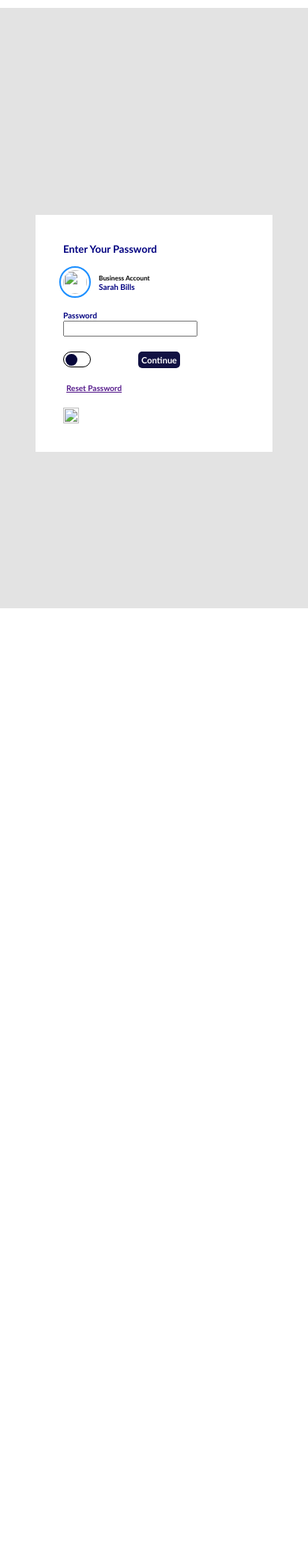
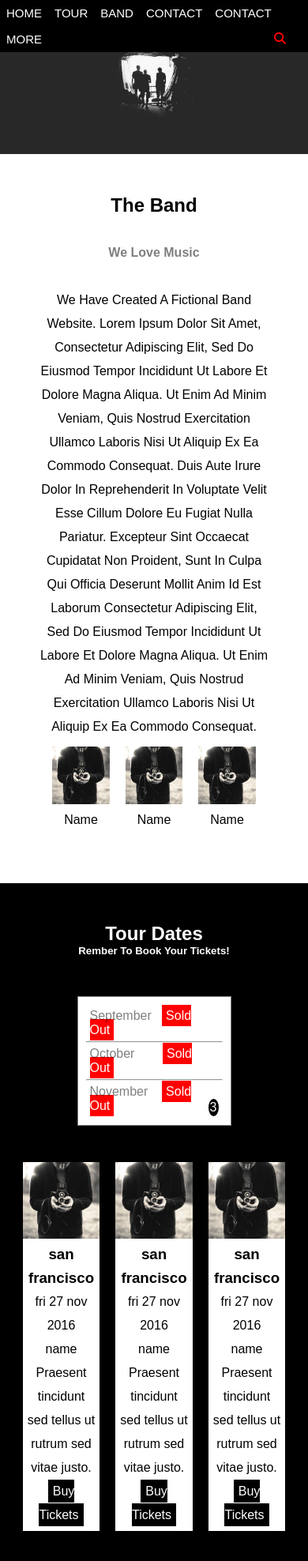
Before and after one commit to datlearner/tryyt.io, a plain HTML site: page index.html in a window 390 px wide. Shown: the top 1976 px of the page at 79% size. Before the commit the page ends 844 px from the top, so only its background shows below. Drawn offline with Linux system fonts and the light colour scheme.

Commit message:
Add files via upload

```diff
--- a/index.html
+++ b/index.html
@@ -3,44 +3,129 @@
     <meta charset="UTF-8">
     <meta http-equiv="X-UA-Compatible" content="IE=edge">
     <meta name="viewport" content="width=device-width, initial-scale=1.0">
-    <title>form</title>
-    <link rel="stylesheet" href="./syle.css">
+    <title>the band</title>
+    <link rel="stylesheet" href="./style.css">
     <script src="https://kit.fontawesome.com/166eceac17.js" crossorigin="anonymous"></script>
 </head>
 <body>
-    <div class="center">
-        <div class="white">
-            <h1>enter your password</h1>
+    <div class="nav-bar">
+        <ul>
+            <li><a href="">home</a></li>
+            <li><a href="">tour</a></li>
+            <li><a href="">band</a></li>
+            <li><a href="">contact</a></li>
+            <li><a href="">contact</a></li>
+            <li><a href="">more</a></li>
+            <li class="right"><a href=""><i class="fa-solid fa-magnifying-glass"></i></a></li>
+        </ul>
+
+    </div>
+    <div class="picture">
+        <img src="./la.jpg" alt="">
+    </div>
+    <div class="clear">
+    <div class="content">
+        <h2>the band</h2>
         <br>
-            <div class="flex">
-                <img src="./team1.jpg" alt="">
-                <div class="text">
-                    <h5>business account</h5>
-                    <h4>sarah bills</h4>
+        <h4 class="opacity">we love music</h4>
+        <br>
+        <p>We have created a fictional band website. Lorem ipsum dolor sit amet, consectetur adipiscing elit, sed do eiusmod tempor incididunt ut labore et dolore magna aliqua. Ut enim ad minim veniam, quis nostrud exercitation ullamco laboris nisi ut aliquip ex ea commodo consequat. Duis aute irure dolor in reprehenderit in voluptate velit esse cillum dolore eu fugiat nulla pariatur. Excepteur sint occaecat cupidatat non proident, sunt in culpa qui officia deserunt mollit anim id est laborum consectetur adipiscing elit, sed do eiusmod tempor incididunt ut labore et dolore magna aliqua. Ut enim ad minim veniam, quis nostrud exercitation ullamco laboris nisi ut aliquip ex ea commodo consequat.</p>
+       <div class="flex-direction">
+    <div class="box">
+        <img src="./bandmember.jpg" alt="">
+        <div class="tex">
+            <p>name</p>
         </div>
     </div>
-            <br>
-            <label>password</label><br>
 
-            <input type="password">
+    <div class="box">
+        <img src="./bandmember.jpg" alt="">
+        <div class="tex">
+            <p>name</p>
+        </div>
+    </div>
 
-            <!--<i class="fa-regular fa-eye-slash"></i>-->
-            <img class="eye" src="./invisible.png" alt="">
+    <div class="box">
+        <img src="./bandmember.jpg" alt="">
+        <div class="tex">
+            <p>name</p>
+        </div>
+    </div>
+</div>
+    </div>
+    </div>
+    </div>
+    </div>
+    <div class="clearr">
+    <div class="black">
+        <div class="text">
+        <h2>tour dates</h2>
+        <h5>rember to book your tickets!</h5>
+    </div>
+    <div class="table">
+        <p><span class="opacity"> september</span>&nbsp;&nbsp;   <span class="red">sold out</span></p> <hr class="hr">
+        <p><span class="opacity">october</span>  &nbsp;&nbsp; &nbsp; &nbsp; <span class="red">sold out</span></p> <hr class="hr">
+        <p> <span class="opacity">november</span> &nbsp;&nbsp;&nbsp;<span class="red">sold out</span> <span class="three">3</span></p>
+    </div>
     <br>
     <br>
-            <div class="justify">
-            <div class="round">
-                <div class="color"></div>
+    <div class="flex-direction">
+        <div class="box">
+            <img class="hover" src="./bandmember.jpg" alt="">
+            <div class="tex">
+                <h3>san francisco</h3>
+                <p>fri 27 nov 2016</p>
+                <p>name</p>
+                <p>Praesent tincidunt sed tellus ut rutrum sed vitae justo.</p>
+                <a href="">buy tickets</a>
             </div>
-            <a href="">continue</a>
         </div>
-        <br>
-        <a href="">reset password</a>
+
+        <div class="box">
+            <img class="hover" src="./bandmember.jpg" alt="">
+            <div class="tex">
+                <h3>san francisco</h3>
+                <p>fri 27 nov 2016</p>
+                <p>name</p>
+                <p>Praesent tincidunt sed tellus ut rutrum sed vitae justo.</p>
+                <a href="">buy tickets</a>
+            </div>
+        </div>
+
+        <div class="box">
+            <img class="hover" src="./bandmember.jpg" alt="">
+            <div class="tex">
+                <h3>san francisco</h3>
+                <p>fri 27 nov 2016</p>
+                <p>name</p>
+                <p>Praesent tincidunt sed tellus ut rutrum sed vitae justo.</p>
+                <a href="">buy tickets</a>
+            </div>
+        </div>
+    </div>
+    </div>
+    <div class="about-us">
+        <h1>contact us</h1>
+        <h4><i>fan?drop a note!</i></h4>
+        <div class="flex">
+            <address>
+                Chicago, US <br>
+                Phone: +00 151515 <br>
+                Email: mail@mail.com
+            </address>
+            <form action="">
+                <input type="text" placeholder="name" required>
+                <input type="email" name="email" id="email" placeholder="email" required>
                 <br>
                 <br>
-        <img class="gif" src="./fast-forward.gif" alt="">
+                <input class="width" type="text" name="message" id="message" placeholder="message" required>
+                <br>
+                <br>
+                <a class="righ" href="">send</a>
+            </form>
         </div>
-
         </div>
+    </div>
+    <img class="map" src="./map.jpg" alt="">
 </body>
 </html>
--- /dev/null
+++ b/style.css
@@ -0,0 +1,192 @@
+*{
+    padding: 0;
+    margin: 0;
+    box-sizing: border-box;
+    font-family: Arial, Helvetica, sans-serif;
+}
+ul{
+    list-style-type: none;
+    overflow: hidden;
+    background-color: black;
+    position: fixed;
+    top: 0;
+    width: 100%;
+}
+li{
+    float: left;
+}
+li a{
+    font-size: 15px;
+
+    display: inline-block;
+    padding: 8px;
+    color: white;
+    text-decoration: none;
+    text-transform: uppercase;
+
+}
+.right{
+    float: right;
+    margin-right: 20px;
+}
+.fa-magnifying-glass {
+
+    color: red;
+}
+.picture img{
+    width: 100%;
+    height: auto;
+}
+.content{
+    width: 100%;
+    height: 100%;
+    text-align: center;
+    padding: 50px;
+    line-height: 30px;
+    justify-content: center;
+}
+
+.flex-direction{
+    display: flex;
+    justify-content: center;
+}
+.box{
+    width: 25%;
+    margin: 10px;
+
+}
+img{
+    width: 100%;
+
+}
+@media  screen and (max-width: 500px) {
+    .flex-direction{
+        flex-direction: row;
+    }
+}
+.clear{
+    clear: both;
+    content: '';
+    display: table;
+}
+.black{
+    width: 100%;
+    height: 140vh;
+    background-color: black;
+    color: white;
+}
+
+.text{
+    padding: 50px 0px;
+    text-align: center;
+
+}
+.table{
+    width: 50%;
+    background-color: white;
+    color: black;
+    margin: auto;
+    padding: 10px;
+    border: 1px solid gray;
+
+
+}
+.table p{
+    border-width: 100%;
+    text-transform: capitalize;
+    padding: 5px;
+}
+.opacity{
+    opacity: 50%;
+}
+.red{
+    color: white;
+    padding: 5px;
+    background-color: red;
+
+}
+.text,
+.content {
+    text-transform: capitalize;
+}
+.opacity{
+    opacity: 50%;
+    text-transform: capitalize;
+}
+.three{
+    float: right;
+    background-color: black;
+    color: white;
+    border-radius: 50%;
+    padding: 2px;
+
+}
+.hr{
+    width: 100%;
+}
+.tex{
+    text-align: center;
+    color: black;
+    background-color: white;
+    padding: 5px;
+    line-height: 30px;
+}
+@media screen and (max-width) {
+    .flex-direction{
+        flex-direction: row;
+    }
+}
+.tex a{
+    text-decoration: none;
+    background-color: black;
+    color: white;
+    padding: 6px;
+    text-transform: capitalize;
+}
+.clearr{
+    clear: both;
+
+}
+.about-us{
+    width: 100%;
+    height: 100vh;
+
+}
+.about-us{
+    text-align: center;
+    text-transform: capitalize;
+    padding: 100px 0px;
+}
+.flex{
+    display: flex;
+    justify-content: space-around;
+    align-content: center;
+    padding: 100px;
+}
+input[type=text], input[type=email] {
+    padding: 8px;
+}
+.width{
+    width: 100%;
+
+}
+.map{
+    width: 100%;
+    height: 100vh;
+}
+.righ{
+    float: right;
+    text-decoration: none;
+    color: white;
+    background-color: black;
+    padding: 10px;
+
+}
+.righ:hover{
+    background-color: grey;
+    color: black;
+}
+.hover:hover{
+    opacity: 50%;
+    cursor: pointer;
+}
```
Also changed, not shown: bandmember.jpg (added), la.jpg (added), map.jpg (added), newyork.jpg (added). Lines whose indentation alone changed are shown as unchanged.
